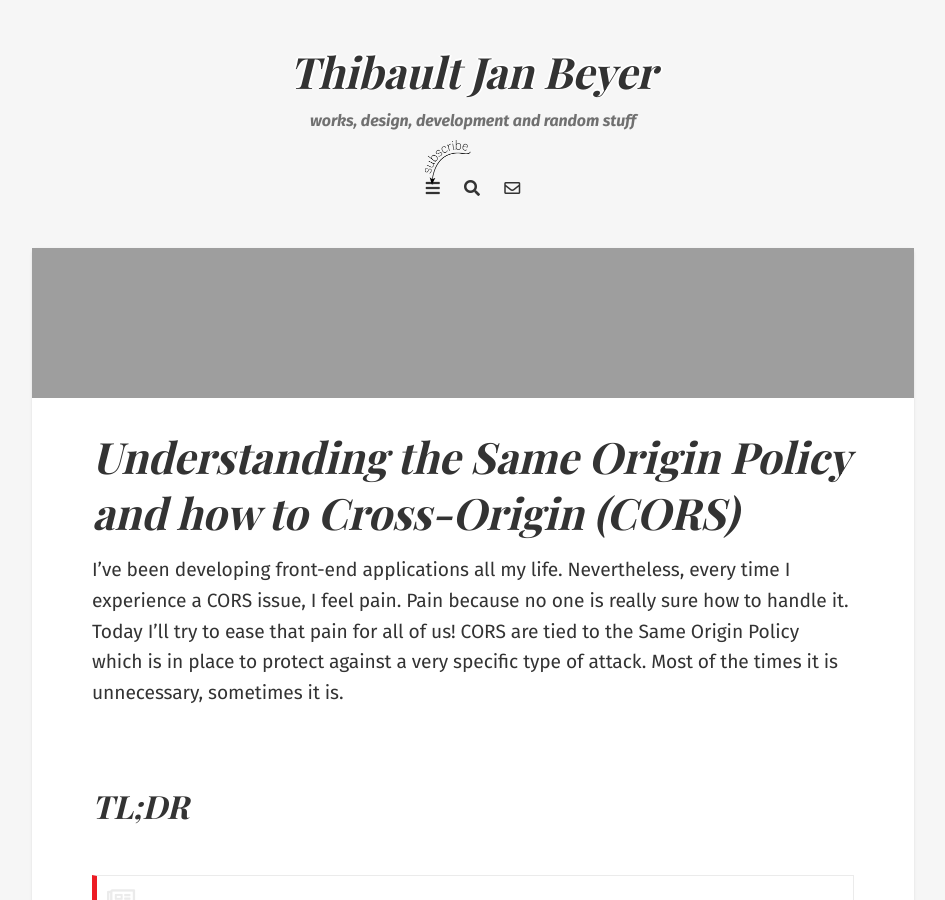
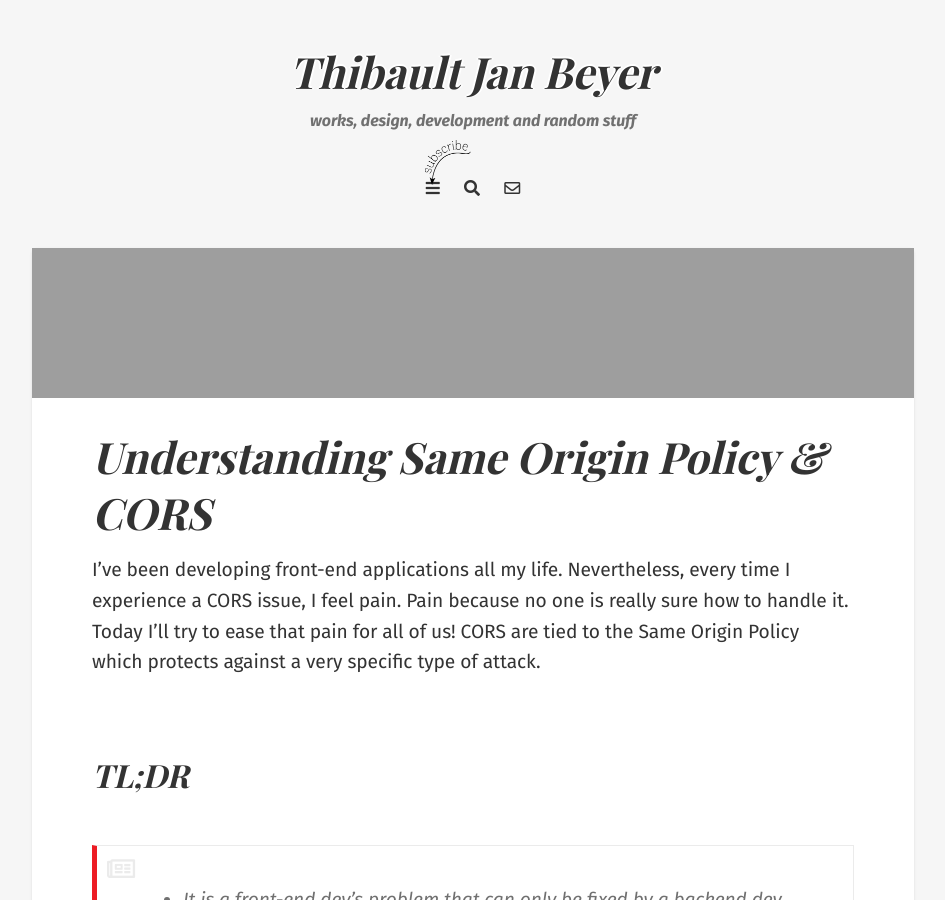
Before and after one commit to ThibaultJanBeyer/blog.thibaultjanbeyer.com-v2, a Jekyll site: the page built from _posts/2019-07-25-cors-cross-origin-web.md, in a window 1280 px wide and 900 px high. Shown: the whole window, without its empty margins (167-1112 px from the left). Built offline with Jekyll 4.4.1, drawn with Linux system fonts in a browser that asks for light colours; nearby versions of some CDN libraries; some web fonts are replaced; comment, search, counter and statistics services are not loaded.

Commit message:
update wording

```diff
--- a/_posts/2019-07-25-cors-cross-origin-web.md
+++ b/_posts/2019-07-25-cors-cross-origin-web.md
@@ -1,13 +1,13 @@
 ---
 layout: post
-title: Understanding the Same Origin Policy and how to Cross-Origin (CORS)
+title: Understanding Same Origin Policy & CORS
 excerpt: I’ve been developing frontends all my life. Nevertheless, every time I experience a CORS issue, I feel pain. Today I’ll try to ease that pain for all of us!
 image: /assets/cors/girl.jpg
 image_alt: A picture of a ever repeating pattern
 ---
 
 I’ve been developing front-end applications all my life. Nevertheless, every time I experience a CORS issue, I feel pain. Pain because no one is really sure how to handle it. Today I’ll try to ease that pain for all of us!
-CORS are tied to the Same Origin Policy which is in place to protect against a very specific type of attack. Most of the times it is unnecessary, sometimes it is.
+CORS are tied to the Same Origin Policy which protects against a very specific type of attack.
 
 ## TL;DR
 
```
